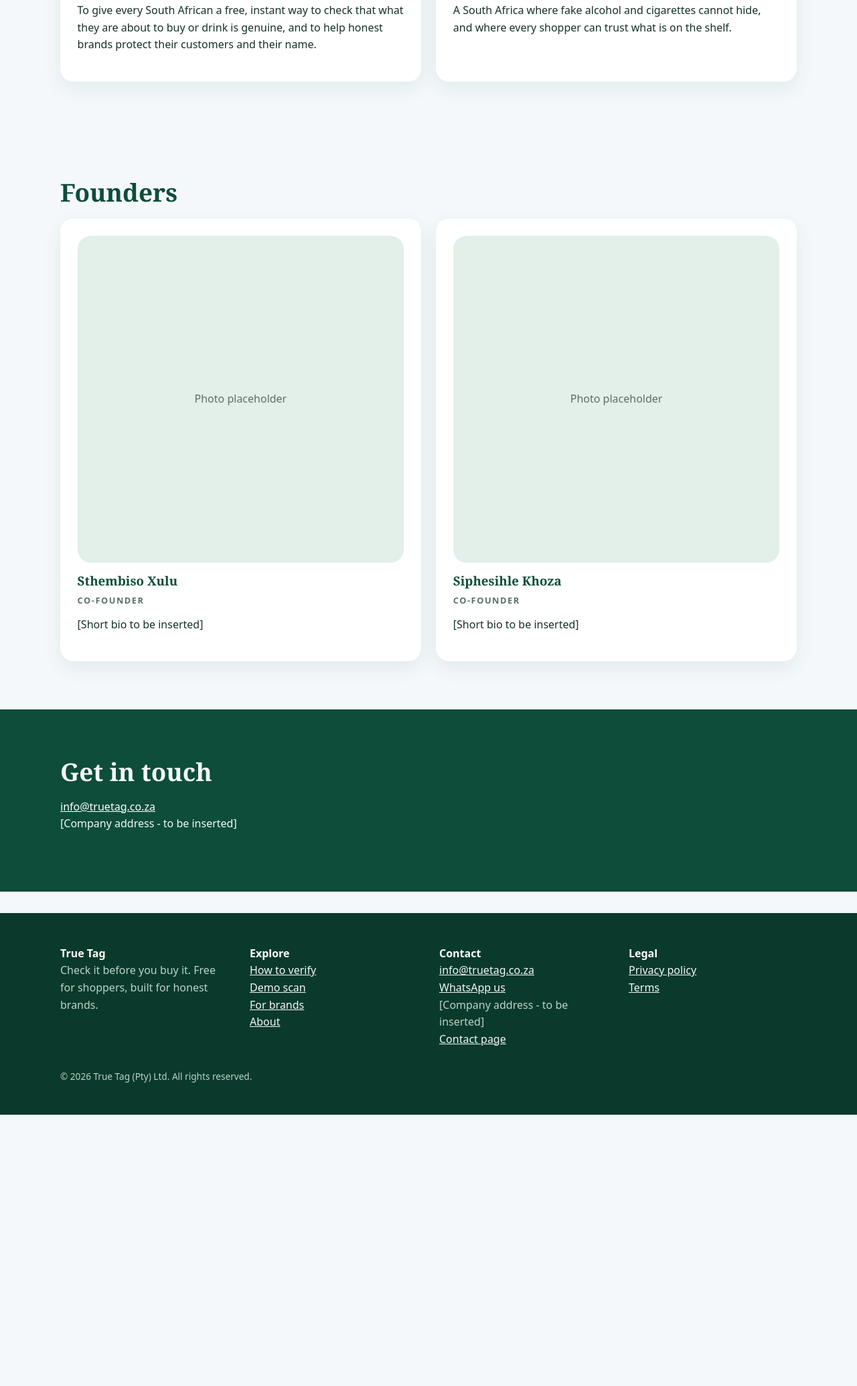
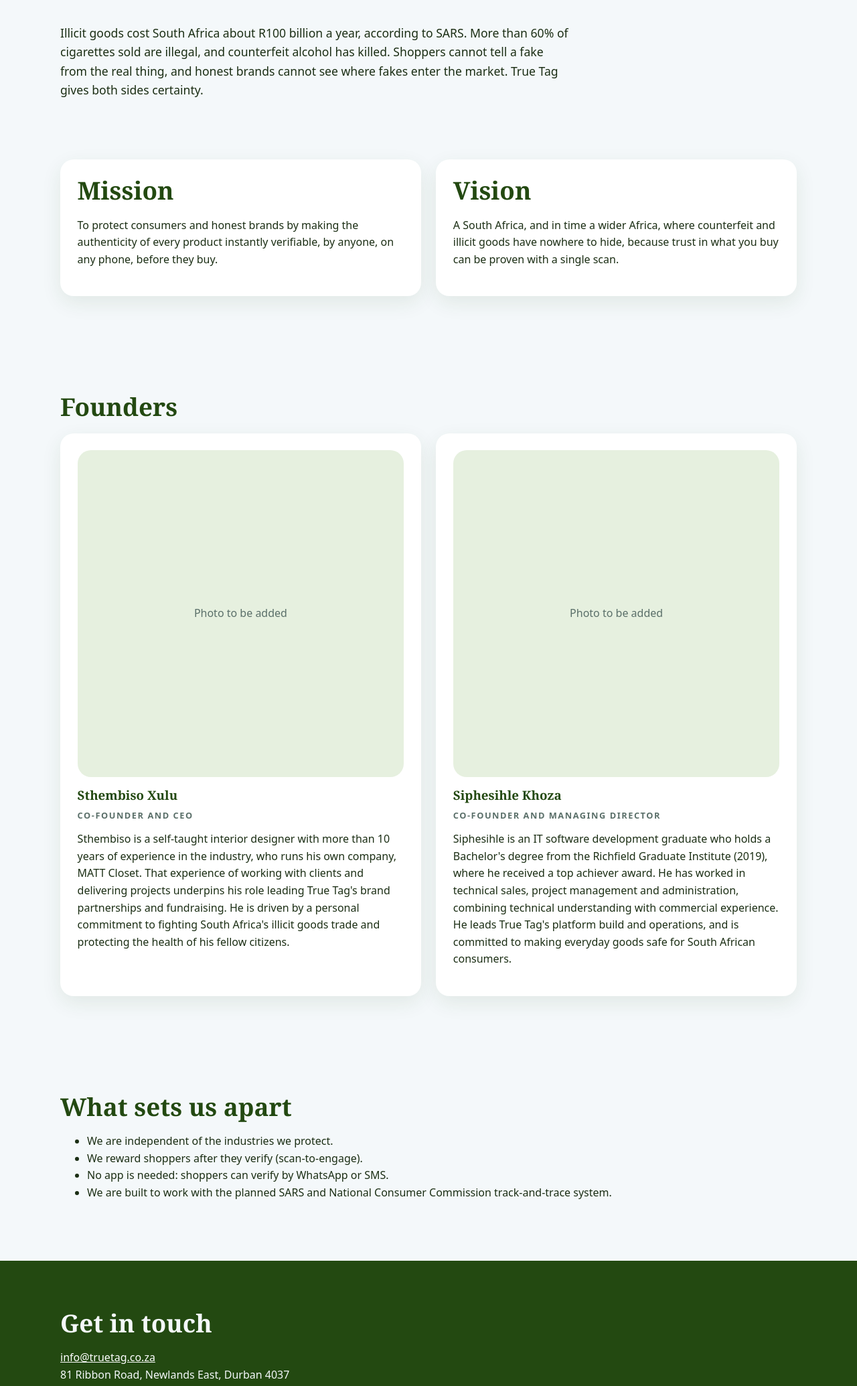
Before and after one commit to Elton2223/truetag, an Astro site: page /about in a window 1280 px wide. Shown: the part 466-2535 px from the top of the page at 67% size. Before the commit the page ends 2130 px from the top, so only its background shows below. Built offline with nearby package versions, Linux system fonts and the light colour scheme; Astro itself is replaced by a stand-in of ours.

Commit message:
Apply real logo, brand green and company information

```diff
--- a/src/content/site.ts
+++ b/src/content/site.ts
@@ -4,17 +4,38 @@ export const site = {
   legalName: 'True Tag (Pty) Ltd',
   domain: 'www.truetag.co.za',
   email: 'info@truetag.co.za',
-  address: '[Company address - to be inserted]',
-  whatsappNumber: '27000000000', // international format, no +, placeholder
-  logo: '/logo/logo.svg', // replace public/logo/logo.svg with the real logo
+  address: '81 Ribbon Road, Newlands East, Durban 4037',
+  city: 'Durban, South Africa',
+  whatsappNumber: '', // business WhatsApp in international format, no +, e.g. 27XXXXXXXXX. Empty = buttons fall back to email.
+  logo: '/logo/truetag-mark.svg',
+  logoFull: '/logo/truetag-full.svg',
   tagline: 'Is it genuine? Find out before you buy.',
+  aboutHeadline: "Proving what's genuine, before the sale.",
+  description:
+    'True Tag is an independent product authentication company based in Durban, South Africa. Every product carries a unique, scan-limited code that shoppers can check for free before they buy, by QR scan, WhatsApp, SMS or the web. Brands get reports on scans, suspicious activity and consumer reports of suspected fakes. We serve liquor, beverage and tobacco brands.',
+  story:
+    'Illicit goods cost South Africa about R100 billion a year, according to SARS. More than 60% of cigarettes sold are illegal, and counterfeit alcohol has killed. Shoppers cannot tell a fake from the real thing, and honest brands cannot see where fakes enter the market. True Tag gives both sides certainty.',
   mission:
-    'To give every South African a free, instant way to check that what they are about to buy or drink is genuine, and to help honest brands protect their customers and their name.',
+    'To protect consumers and honest brands by making the authenticity of every product instantly verifiable, by anyone, on any phone, before they buy.',
   vision:
-    'A South Africa where fake alcohol and cigarettes cannot hide, and where every shopper can trust what is on the shelf.',
+    'A South Africa, and in time a wider Africa, where counterfeit and illicit goods have nowhere to hide, because trust in what you buy can be proven with a single scan.',
+  differentiators: [
+    'We are independent of the industries we protect.',
+    'We reward shoppers after they verify (scan-to-engage).',
+    'No app is needed: shoppers can verify by WhatsApp or SMS.',
+    'We are built to work with the planned SARS and National Consumer Commission track-and-trace system.',
+  ],
   founders: [
-    { name: 'Sthembiso Xulu', role: 'Co-founder', bio: '[Short bio to be inserted]' },
-    { name: 'Siphesihle Khoza', role: 'Co-founder', bio: '[Short bio to be inserted]' },
+    {
+      name: 'Sthembiso Xulu',
+      role: 'Co-Founder and CEO',
+      bio: "Sthembiso is a self-taught interior designer with more than 10 years of experience in the industry, who runs his own company, MATT Closet. That experience of working with clients and delivering projects underpins his role leading True Tag's brand partnerships and fundraising. He is driven by a personal commitment to fighting South Africa's illicit goods trade and protecting the health of his fellow citizens.",
+    },
+    {
+      name: 'Siphesihle Khoza',
+      role: 'Co-Founder and Managing Director',
+      bio: "Siphesihle is an IT software development graduate who holds a Bachelor's degree from the Richfield Graduate Institute (2019), where he received a top achiever award. He has worked in technical sales, project management and administration, combining technical understanding with commercial experience. He leads True Tag's platform build and operations, and is committed to making everyday goods safe for South African consumers.",
+    },
   ],
   figures: [
     { value: 'R100bn', label: 'lost to illicit trade in South Africa every year' },
@@ -24,7 +45,9 @@ export const site = {
 };
 
 export const whatsappLink = (text = 'Hi True Tag, I would like to know more.') =>
-  `https://wa.me/${site.whatsappNumber}?text=${encodeURIComponent(text)}`;
+  site.whatsappNumber
+    ? `https://wa.me/${site.whatsappNumber}?text=${encodeURIComponent(text)}`
+    : `mailto:${site.email}?subject=${encodeURIComponent('True Tag enquiry')}&body=${encodeURIComponent(text)}`;
 
 export type Verdict = 'genuine' | 'suspicious' | 'invalid';
 
--- a/src/layouts/Base.astro
+++ b/src/layouts/Base.astro
@@ -19,7 +19,7 @@ const t = (k: string) => strings.en[k];
     <meta charset="utf-8" />
     <meta name="viewport" content="width=device-width, initial-scale=1" />
     <meta name="description" content={description} />
-    <meta name="theme-color" content="#0e4d3a" />
+    <meta name="theme-color" content="#234911" />
     <link rel="icon" href="/favicon.svg" type="image/svg+xml" />
     <title>{title} | {site.name}</title>
   </head>
@@ -27,7 +27,7 @@ const t = (k: string) => strings.en[k];
     <div class="nav-wrap">
       <div class="wrap">
         <nav class="nav" aria-label="Main">
-          <a class="brand" href="/"><img src={site.logo} alt="" width="34" height="34" />{site.name}</a>
+          <a class="brand" href="/"><img src={site.logo} alt="" width="26" height="36" />{site.name}</a>
           <ul>
             {links.map((l) => (
               <li><a href={l.href} data-i18n={l.key} aria-current={path === l.href ? 'page' : undefined}>{t(l.key)}</a></li>
@@ -49,7 +49,7 @@ const t = (k: string) => strings.en[k];
         <div class="cols">
           <div>
             <strong style="color:#fff">{site.name}</strong>
-            <p>Check it before you buy it. Free for shoppers, built for honest brands.</p>
+            <p>Proving what's genuine, before the sale.</p><p>{site.city}</p>
           </div>
           <div>
             <strong style="color:#fff">Explore</strong>
--- a/src/pages/about.astro
+++ b/src/pages/about.astro
@@ -3,8 +3,11 @@ import Base from '../layouts/Base.astro';
 import { site } from '../content/site';
 ---
 <Base title="About">
-  <div class="wrap page-head"><p class="eyebrow">About</p><h1>Built in South Africa, for South Africans</h1></div>
+  <div class="wrap page-head"><p class="eyebrow">About</p><h1>{site.aboutHeadline}</h1><p class="muted" style="max-width:720px">{site.description}</p></div>
   <section style="padding-top:1rem">
+    <div class="wrap"><p style="max-width:760px;font-size:1.1rem">{site.story}</p></div>
+  </section>
+  <section style="padding-top:0">
     <div class="wrap grid two">
       <div class="card"><h2>Mission</h2><p>{site.mission}</p></div>
       <div class="card"><h2>Vision</h2><p>{site.vision}</p></div>
@@ -16,13 +19,19 @@ import { site } from '../content/site';
       <div class="grid two">
         {site.founders.map((f) => (
           <div class="card">
-            <div class="photo" role="img" aria-label={`Photo of ${f.name} to be added`}>Photo placeholder</div>
+            <div class="photo" role="img" aria-label={`Photo of ${f.name} to be added`}>Photo to be added</div>
             <h3 style="margin-top:1rem">{f.name}</h3>
             <p class="eyebrow">{f.role}</p>
             <p>{f.bio}</p>
           </div>
         ))}
       </div>
+    </div>
+  </section>
+  <section>
+    <div class="wrap">
+      <h2>What sets us apart</h2>
+      <ul>{site.differentiators.map((d) => <li>{d}</li>)}</ul>
     </div>
   </section>
   <section class="band">
--- a/src/pages/index.astro
+++ b/src/pages/index.astro
@@ -27,7 +27,7 @@ const sample = demoCodes['TT-DEMO-1001'];
 
   <section class="band">
     <div class="wrap">
-      <p class="eyebrow" style="color:#bcd3ca">The problem</p>
+      <p class="eyebrow" style="color:#c6dbb9">The problem</p>
       <h2>Fake alcohol and cigarettes cost lives and billions.</h2>
       <div class="grid three" style="margin-top:2rem">
         {site.figures.map((f) => (
--- a/src/styles/global.css
+++ b/src/styles/global.css
@@ -1,18 +1,19 @@
 :root {
   --ice: #f4f8fa;
-  --green: #0e4d3a; /* placeholder: replace with the exact logo green */
-  --green-dark: #0a3a2b;
-  --green-soft: #e3efe9;
+  --green: #234911; /* logo dark green */
+  --leaf: #318e0e; /* logo bright green */
+  --green-dark: #183309;
+  --green-soft: #e6f0df;
   --peach: #f59e7b;
   --peach-dark: #e8855f;
-  --ink: #17302a;
+  --ink: #1b2e14;
   --muted: #5a6f69;
   --card: #ffffff;
-  --ok: #1a7f4b;
+  --ok: #2a7d0c;
   --warn: #b45309;
   --bad: #b3261e;
   --radius: 20px;
-  --shadow: 0 10px 30px rgba(14, 77, 58, 0.08);
+  --shadow: 0 10px 30px rgba(35, 73, 17, 0.09);
 }
 * { box-sizing: border-box; }
 html { scroll-behavior: smooth; }
@@ -45,7 +46,7 @@ section { padding: 4.5rem 0; }
 .grid.two { grid-template-columns: repeat(auto-fit, minmax(300px, 1fr)); }
 .band { background: var(--green); color: var(--ice); }
 .band h2, .band h3 { color: var(--ice); }
-.band .muted { color: #bcd3ca; }
+.band .muted { color: #c6dbb9; }
 .page-head { padding: 3.5rem 0 1rem; }
 
 .nav-wrap { position: sticky; top: 0; z-index: 20; padding: .8rem 0; }
@@ -55,7 +56,7 @@ section { padding: 4.5rem 0; }
   box-shadow: var(--shadow);
 }
 .brand { display: flex; align-items: center; gap: .6rem; font-weight: 700; color: var(--green); text-decoration: none; }
-.brand img { width: 34px; height: 34px; }
+.brand img { width: 26px; height: 36px; }
 .nav ul { list-style: none; display: flex; gap: 1.2rem; margin: 0; padding: 0; flex-wrap: wrap; align-items: center; }
 .nav ul a { text-decoration: none; font-size: .95rem; font-weight: 500; }
 .nav ul a[aria-current='page'] { text-decoration: underline; text-decoration-color: var(--peach); text-underline-offset: 6px; }
@@ -93,7 +94,7 @@ form.pilot input, form.pilot textarea, form.pilot select { font: inherit; paddin
 .prose h2 { font-size: 1.4rem; margin-top: 2rem; }
 .notice { background: #fff4ee; border: 1px dashed var(--peach); border-radius: 12px; padding: .8rem 1rem; font-size: .9rem; }
 
-footer { background: var(--green-dark); color: #bcd3ca; padding: 3rem 0 2rem; margin-top: 2rem; }
+footer { background: var(--green-dark); color: #c6dbb9; padding: 3rem 0 2rem; margin-top: 2rem; }
 footer a { color: var(--ice); }
 footer .cols { display: grid; gap: 2rem; grid-template-columns: repeat(auto-fit, minmax(200px, 1fr)); }
 footer ul { list-style: none; padding: 0; margin: 0; }
```
Also changed, not shown: public/favicon.svg, public/logo/logo.svg (deleted), public/logo/truetag-full.png (added), public/logo/truetag-full.svg (added), public/logo/truetag-mark.svg (added).
